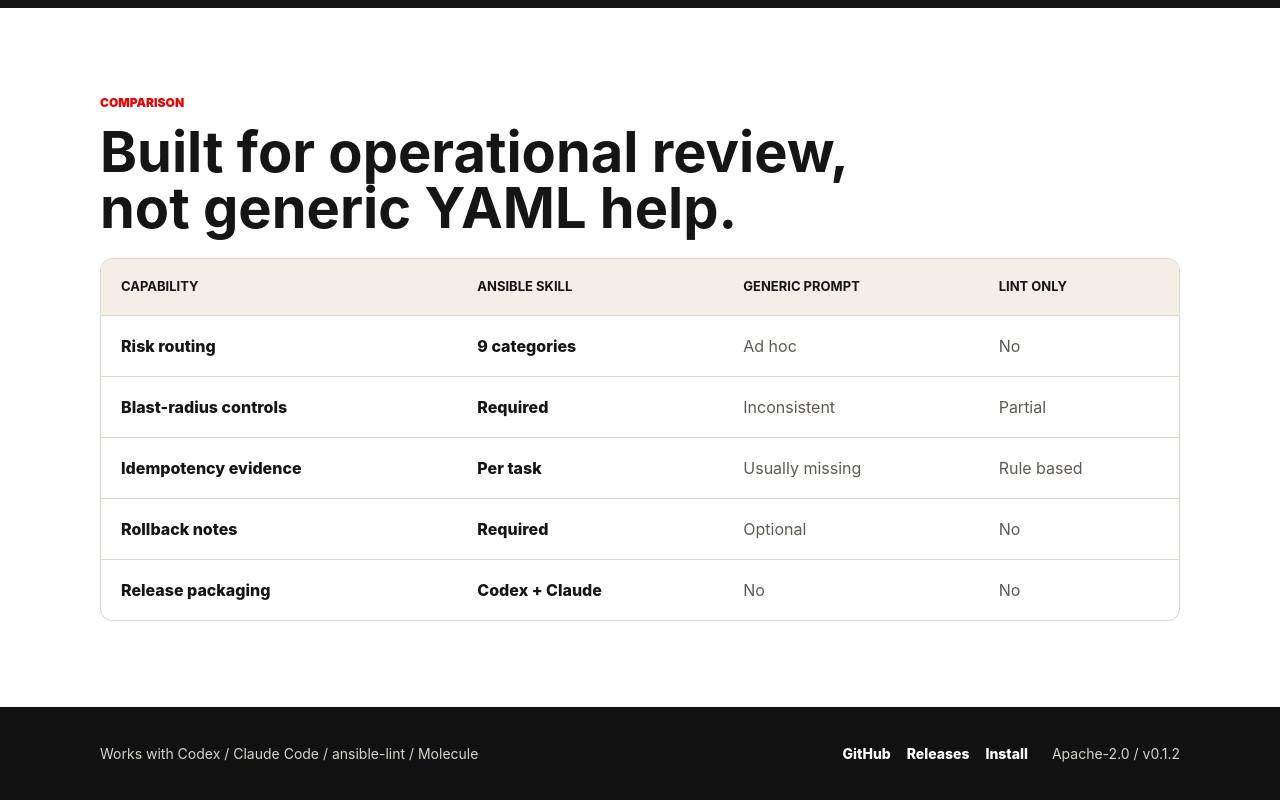
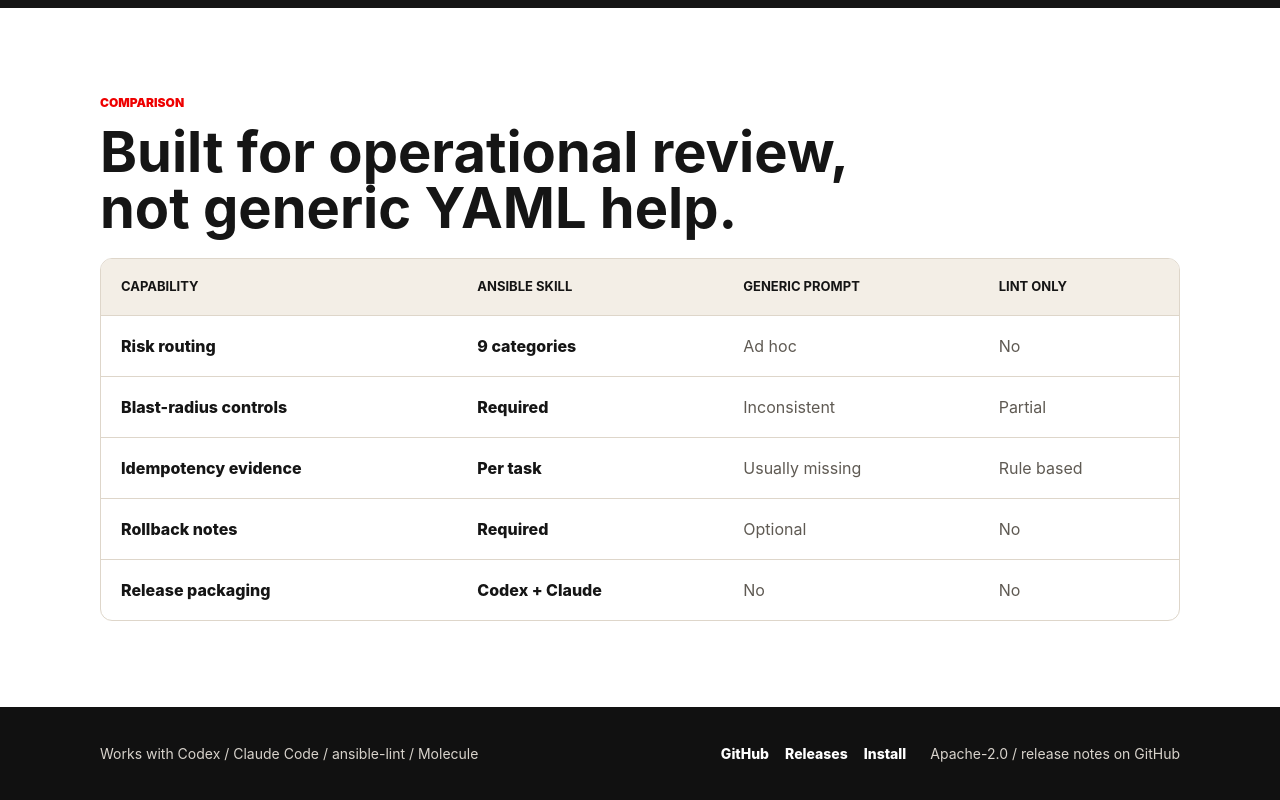
Before and after one commit to olandodeflexy/ansible-skill, a plain HTML site: page docs/index.html in a window 1280 px wide. Shown: the part 2203-3003 px from the top of the page. Drawn offline with Linux system fonts and the light colour scheme.

Commit message:
fix: avoid hard-coded site version

```diff
--- a/docs/index.html
+++ b/docs/index.html
@@ -133,7 +133,7 @@
           <a href="https://github.com/olandodeflexy/ansible-skill/releases">Releases</a>
           <a href="#install">Install</a>
         </nav>
-        <span>Apache-2.0 / v0.1.2</span>
+        <span>Apache-2.0 / release notes on GitHub</span>
       </div>
     </footer>
 
```
